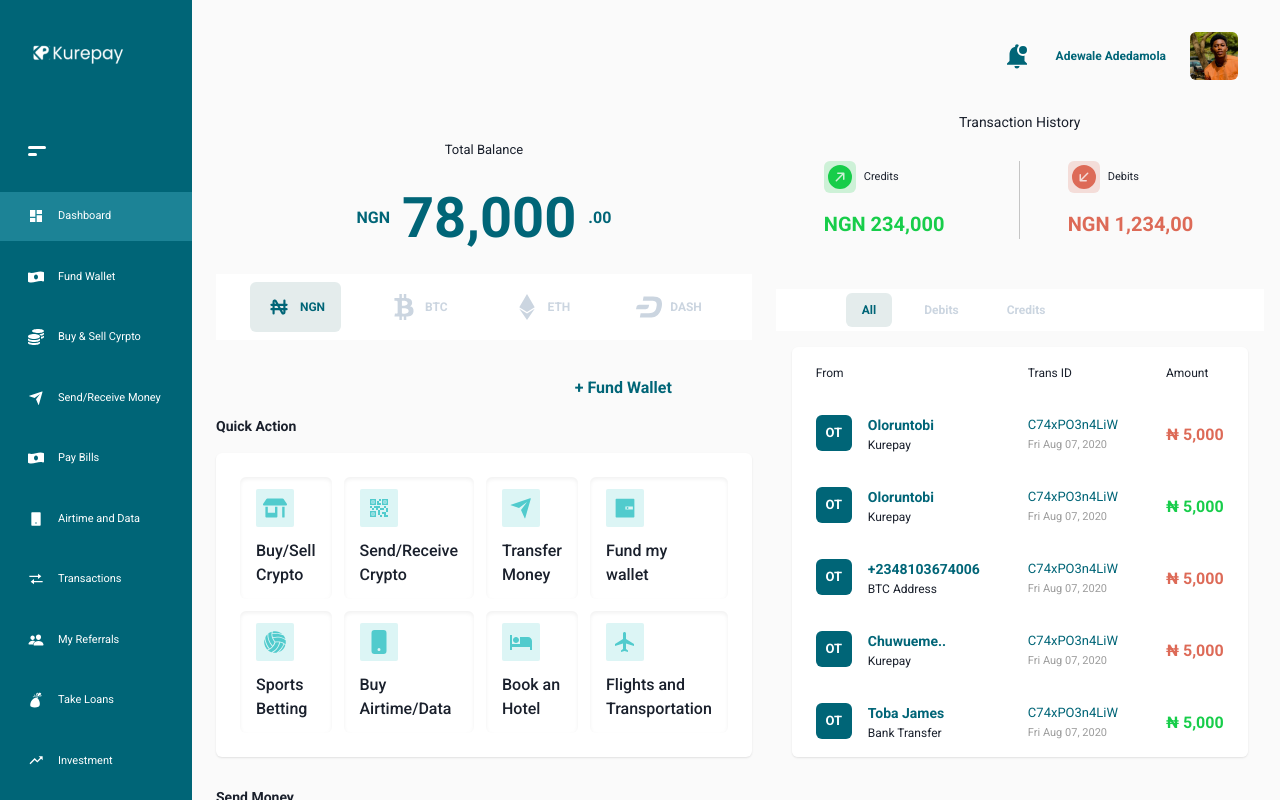
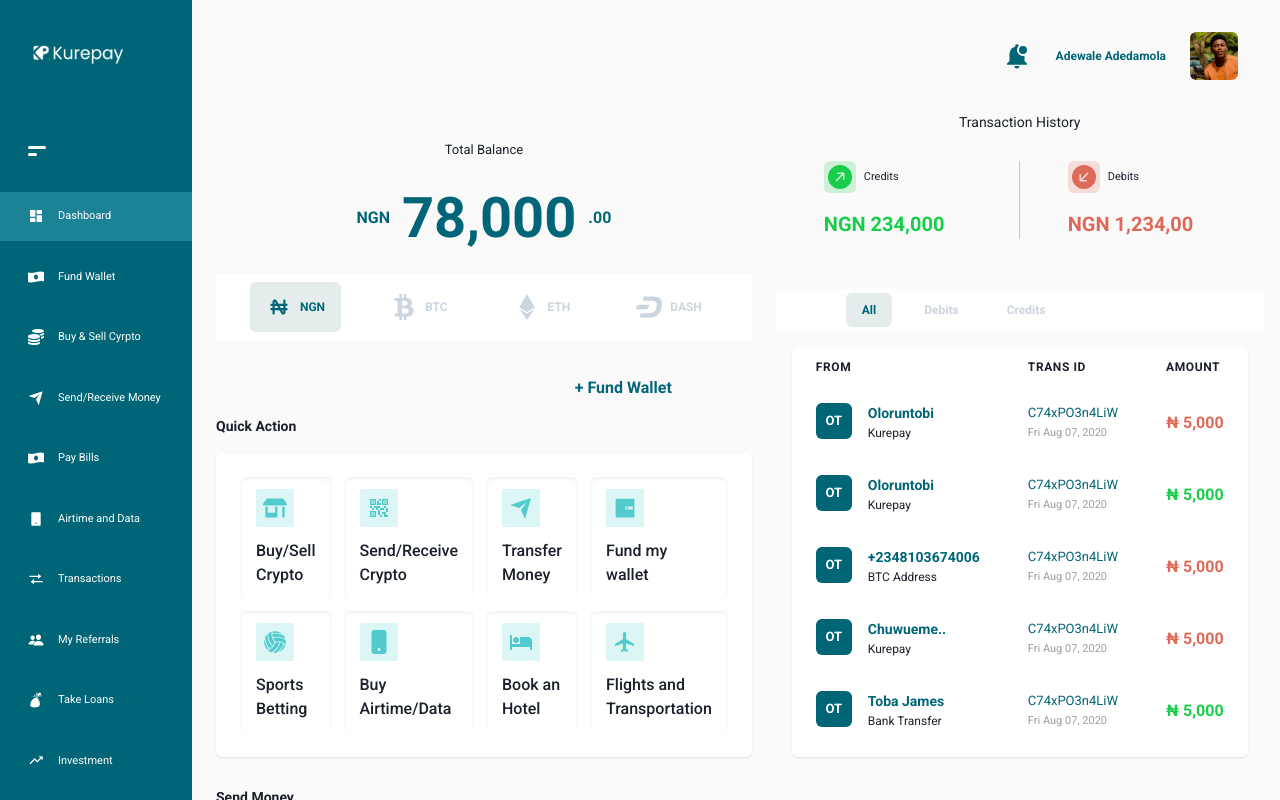
Before and after one commit to Prophet-Bestman/Kumo-backup, a Next.js app: page / in a window 1280 px wide. Built offline with nearby package versions, Linux system fonts and the light colour scheme.

Commit message:
Bug fixed

```diff
--- a/components/Dashboard/DashboardTransactions.js
+++ b/components/Dashboard/DashboardTransactions.js
@@ -19,7 +19,9 @@ const DashboardTransactions = () => {
         <CustomTabList tabList={tabs} size="sm" px="70px" />
         <TabPanels>
           <TabPanel>
-            <TransactionsTable />
+            <Box>
+              <TransactionsTable />
+            </Box>
           </TabPanel>
         </TabPanels>
       </Tabs>
--- a/components/TransactionHistory/TransactionsTable.js
+++ b/components/TransactionHistory/TransactionsTable.js
@@ -1,4 +1,4 @@
-import { Table, TableContainer, Td, Thead } from "@chakra-ui/react";
+import { Table, TableContainer, Tbody, Th, Thead, Tr } from "@chakra-ui/react";
 import transactions from "data/transactions";
 import React from "react";
 import { customScrollBar2, customScrollBar3 } from "utils/styles";
@@ -17,16 +17,20 @@ const TransactionsTable = () => {
     >
       <Table w="full" variant="unstyled">
         <Thead fontSize="12px">
-          <Td w="45%">From</Td>
-          <Td>Trans ID</Td>
-          <Td>Amount</Td>
+          <Tr>
+            <Th w="45%">From</Th>
+            <Th>Trans ID</Th>
+            <Th>Amount</Th>
+          </Tr>
         </Thead>
+        <Tbody>
           {transactions?.length > 0 &&
             transactions
               ?.slice(0, 6)
               ?.map((transaction, i) => (
                 <TransactionRow key={i} transaction={transaction} />
               ))}
+        </Tbody>
       </Table>
     </TableContainer>
   );
--- a/pages/index.js
+++ b/pages/index.js
@@ -25,7 +25,6 @@ export default function Home() {
             <WalletBalance />
             <QuickActions />
             <RecentTransactions />
-            {/* <GetLoans /> */}
           </GridItem>
           <GridItem colSpan={1}>
             <DashboardTransactions />
```
Lines whose indentation alone changed are shown as unchanged.
